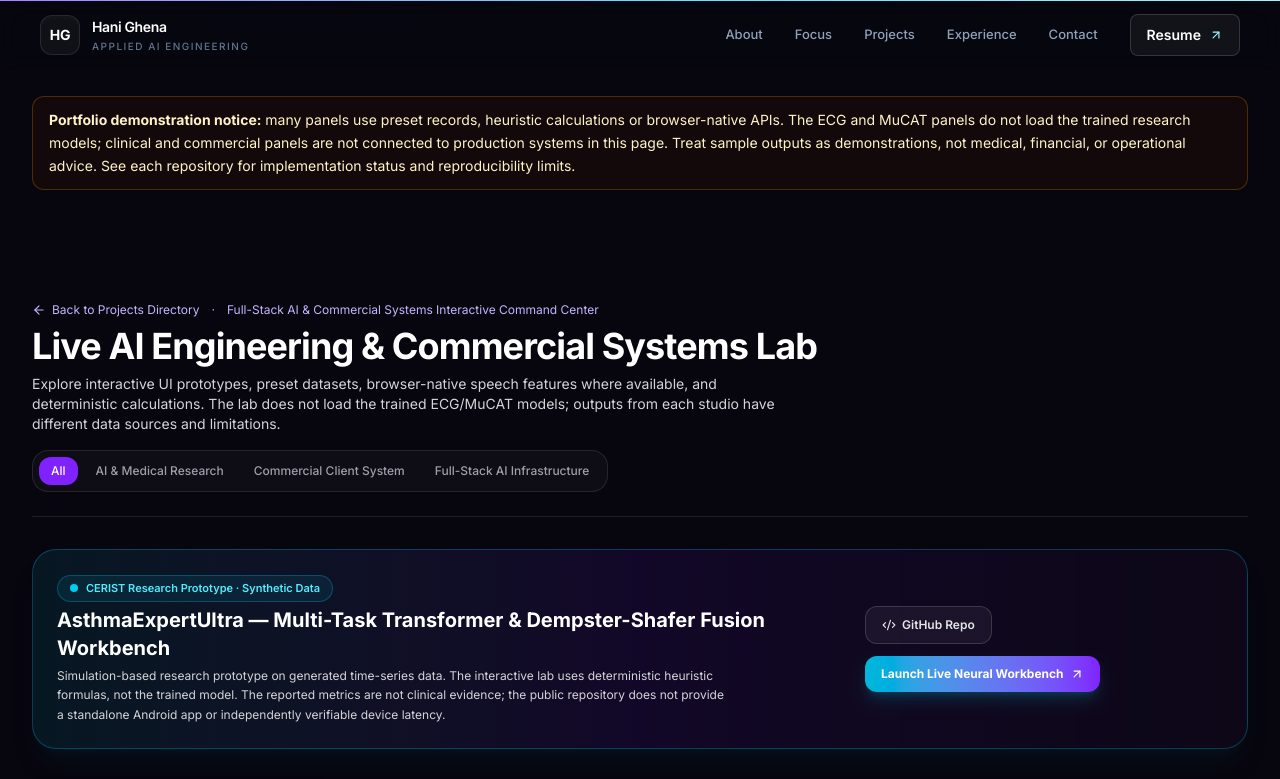
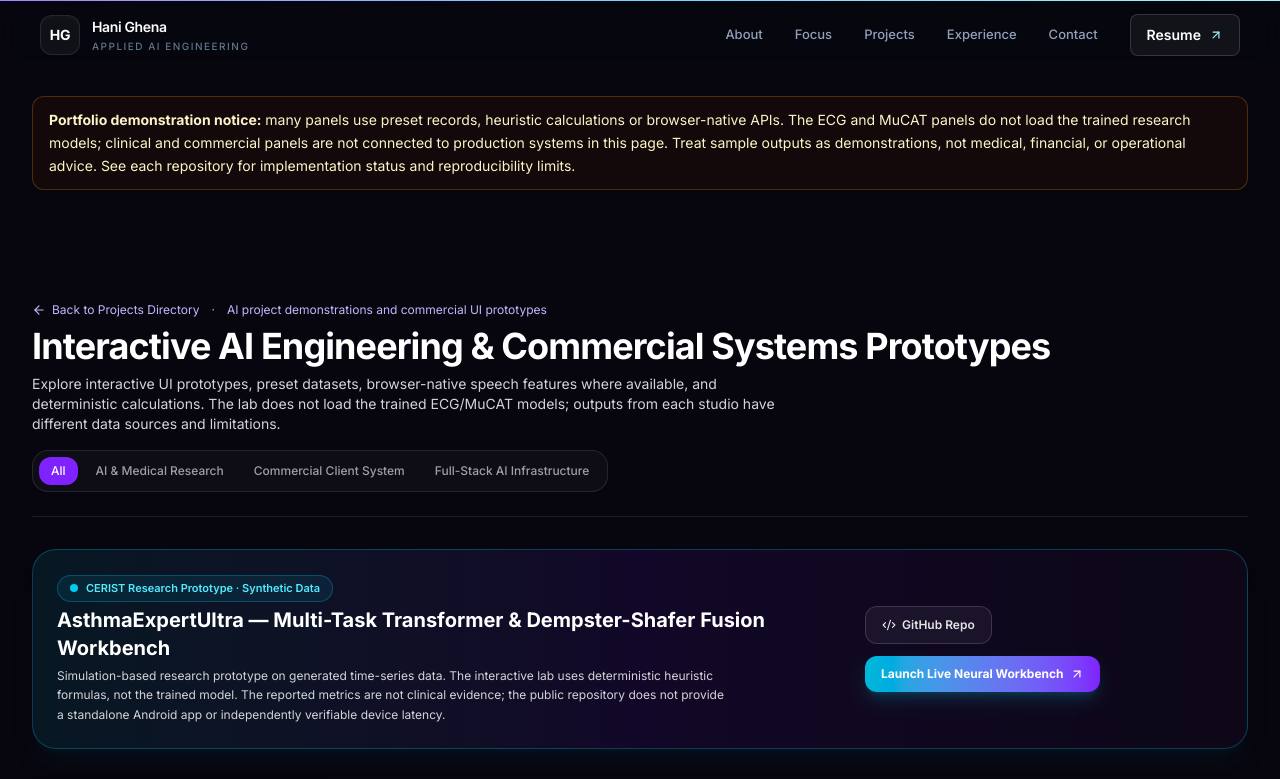
Before and after one commit to HANIDEVINF/portfolio, a Next.js app: page /lab in a window 1280 px wide. Shown: the top 779 px of the page. Built offline with nearby package versions, Linux system fonts and the light colour scheme.

Commit message:
Remove remaining live/production labels from interactive lab

```diff
--- a/app/lab/page.tsx
+++ b/app/lab/page.tsx
@@ -446,10 +446,10 @@ export default function InteractiveAiCommercialLabPage({
                 Back to Projects Directory
               </Link>
               <span>·</span>
-              <span>Full-Stack AI & Commercial Systems Interactive Command Center</span>
+              <span>AI project demonstrations and commercial UI prototypes</span>
             </div>
             <h1 className="mt-2 text-3xl font-bold tracking-tight text-white sm:text-4xl">
-              Live AI Engineering & Commercial Systems Lab
+              Interactive AI Engineering & Commercial Systems Prototypes
             </h1>
             <p className="mt-2 max-w-3xl text-sm text-zinc-300">
               Explore interactive UI prototypes, preset datasets, browser-native speech features where available, and deterministic calculations. The lab does not load the trained ECG/MuCAT models; outputs from each studio have different data sources and limitations.
@@ -848,7 +848,7 @@ export default function InteractiveAiCommercialLabPage({
 
             <div className="space-y-4 rounded-3xl border border-white/10 bg-[#100a1e]/90 p-6 lg:col-span-6">
               <h3 className="text-base font-bold text-white">
-                Neural Abstractive Summary, Extracted Entities & SOAP Note
+                Rule-Based Text Summary & Regex Entity Demo
               </h3>
               <div className="rounded-2xl border border-white/10 bg-white/[0.02] p-4 text-xs leading-relaxed text-zinc-200">
                 <div className="font-semibold text-violet-300">Executive Synthesis</div>
@@ -874,7 +874,7 @@ export default function InteractiveAiCommercialLabPage({
                 </div>
 
                 <div className="rounded-xl border border-white/10 bg-black/40 p-3.5">
-                  <div className="font-semibold text-emerald-300">Automated Action Plan & SLA Routing</div>
+                  <div className="font-semibold text-emerald-300">Text After “Action:” (Demo Extraction)</div>
                   <p className="mt-1 text-zinc-300">
                     {customSpeechInput.split(/Action:|action:/i)[1] ||
                       customSpeechInput.slice(Math.max(0, customSpeechInput.length - 140))}
```
